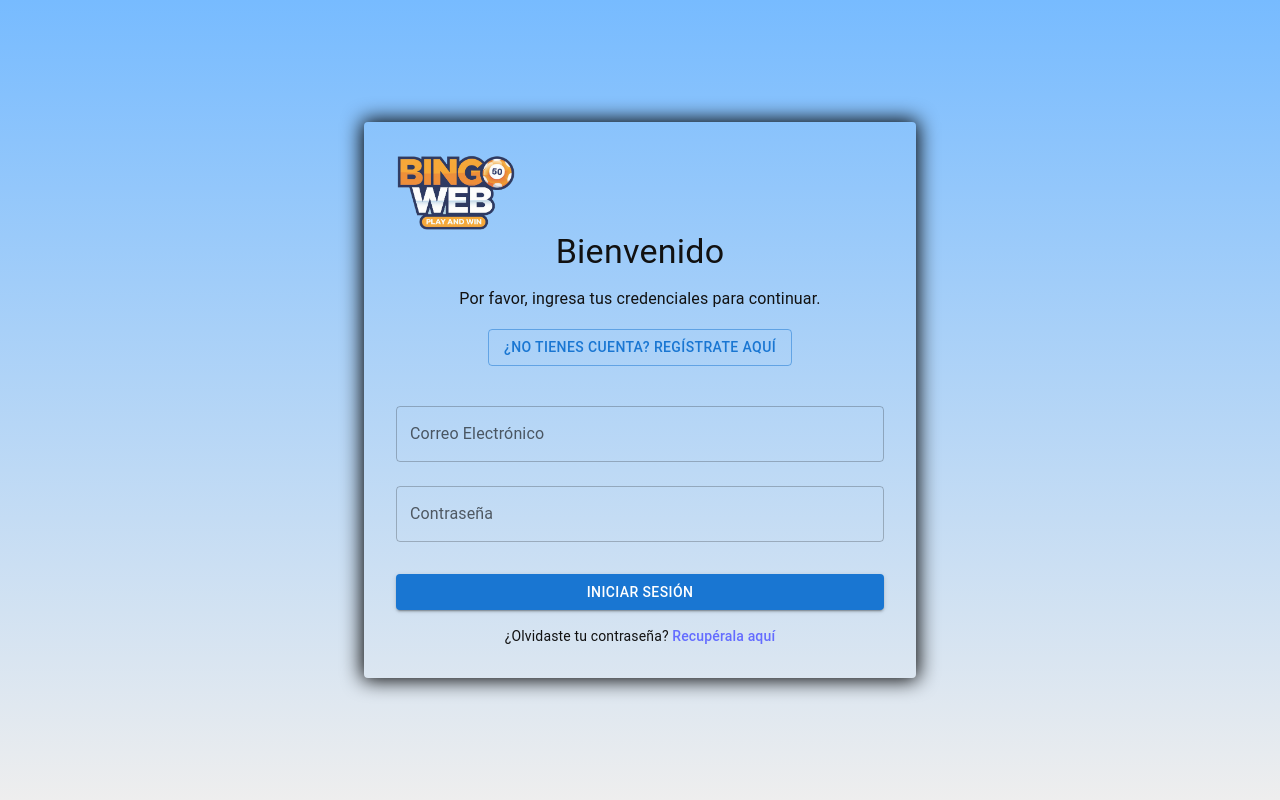
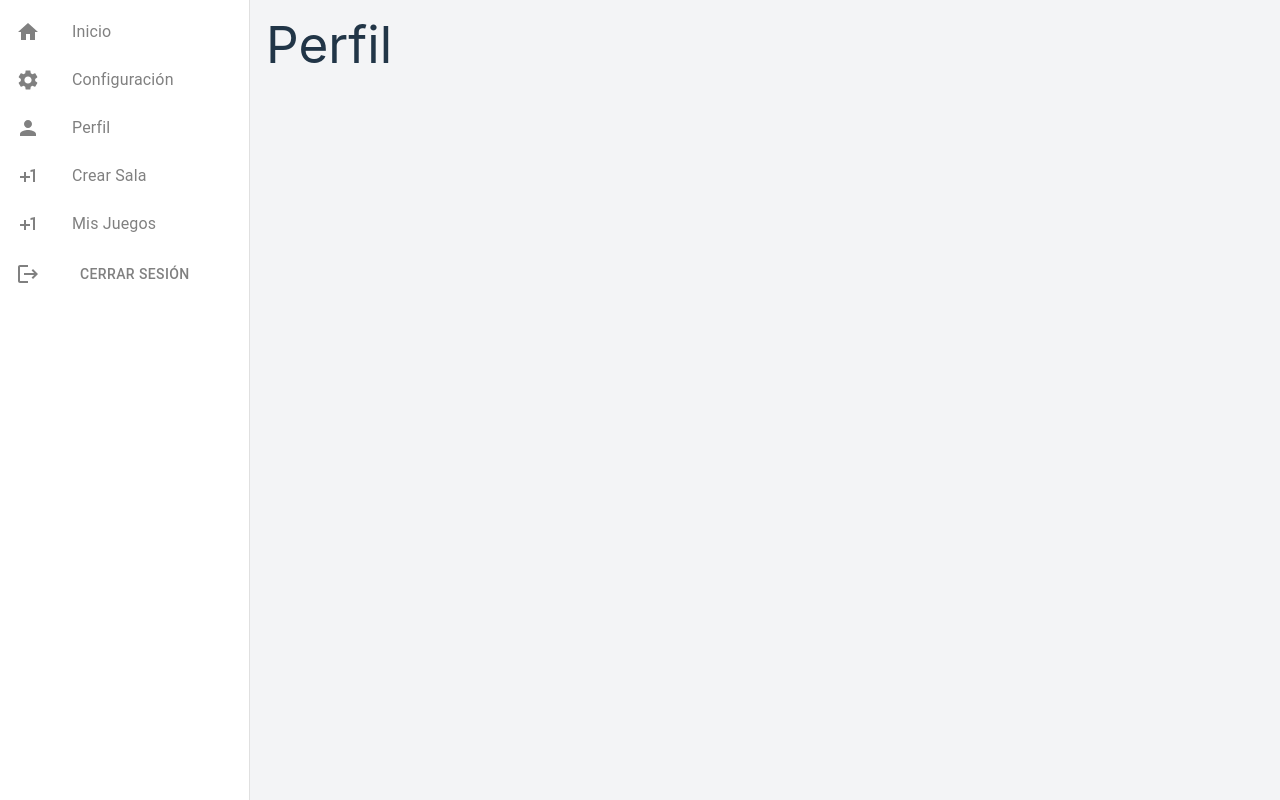
Before and after one commit to camilopulgarin/bingo-web, a React (Vite) app: page /profile in a window 1280 px wide. Before the commit this address led to /login. Built offline with nearby package versions, Linux system fonts and the light colour scheme; sample sign-in values are in the browser's storage.

Commit message:
feat: implementacion de cierre de sesion

```diff
--- a/src/components/AuthGuard.jsx
+++ b/src/components/AuthGuard.jsx
@@ -5,8 +5,8 @@ import { Navigate } from "react-router-dom";
 
 const AuthGuard = ({ children }) => {
   const { isAuthenticated } = useSelector((state) => state.auth);
-  console.log(isAuthenticated);
-  if (!isAuthenticated) {
+
+  if (!localStorage.getItem("jwtToken")) {
     return <Navigate to="/login" />;
   }
 
--- /dev/null
+++ b/src/components/LogoutButton.jsx
@@ -0,0 +1,18 @@
+import { useDispatch } from "react-redux";
+import { logout } from "../redux/slices/authSlice";
+import { useNavigate } from "react-router-dom";
+import { Button } from "@mui/material";
+
+const LogoutButton = () => {
+  const dispatch = useDispatch();
+  const navigate = useNavigate();
+
+  const handleLogout = () => {
+    dispatch(logout());
+    navigate("/login");
+  };
+
+  return <Button sx={{ color: "gray" }} onClick={handleLogout}>Cerrar Sesión</Button>;
+};
+
+export default LogoutButton;
--- a/src/components/SideBar.jsx
+++ b/src/components/SideBar.jsx
@@ -1,14 +1,16 @@
-import { useSelector } from 'react-redux';
 import { NavLink } from 'react-router-dom';
 import { Drawer, List, ListItem, ListItemIcon, ListItemText, IconButton } from '@mui/material';
-import { Home, Settings, Person, Menu } from '@mui/icons-material';
+import { Home, Settings, Person, Menu, PlusOne, Logout } from '@mui/icons-material';
 import { useState } from 'react';
 import useMediaQuery from '@mui/material/useMediaQuery';
+import LogoutButton from './LogoutButton';
 
 const menuItems = [
   { label: 'Inicio', icon: <Home />, path: '/dashboard', roles: ['admin', 'user'] },
   { label: 'Configuración', icon: <Settings />, path: '/settings', roles: ['admin'] },
-  { label: 'Perfil', icon: <Person />, path: '/profile', roles: ['admin', 'user', 'guest'] }
+  { label: 'Perfil', icon: <Person />, path: '/profile', roles: ['admin', 'user', 'guest'] },
+  { label: 'Crear Sala', icon: <PlusOne />, path: '/profile', roles: ['admin', 'user', 'guest'] },
+  { label: 'Mis Juegos', icon: <PlusOne />, path: '/profile', roles: ['admin', 'user', 'guest'] }
 ];
 
 const Sidebar = ({ open, setOpen }) => {
@@ -36,6 +38,10 @@ const Sidebar = ({ open, setOpen }) => {
               <ListItemText sx={{ color: "gray" }} primary={label} />
             </ListItem>
           ))}
+          <ListItem>
+          <ListItemIcon sx={{ color: "gray" }}><Logout /></ListItemIcon>
+            <LogoutButton />
+          </ListItem>
         </List>
       </Drawer>
     );
--- a/src/pages/dashboard/index.jsx
+++ b/src/pages/dashboard/index.jsx
@@ -3,8 +3,8 @@ import { useSelector } from 'react-redux';
 import { Card, CardContent, Typography } from '@mui/material';
 
 const mockStats = [
-  { title: "Juegos Jugados", value: 120 },
-  { title: "Juegos Ganados", value: 45 },
+  { title: "Partidas Jugadas", value: 120 },
+  { title: "Partidas Ganadas", value: 45 },
   { title: "Cartones Vendidos", value: 350 },
 ];
 
```
